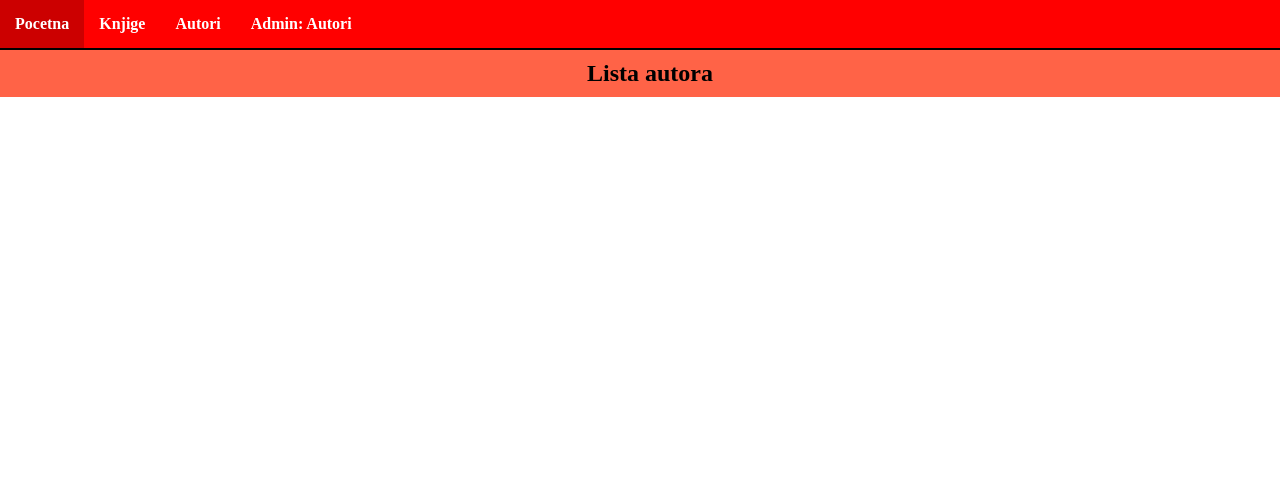
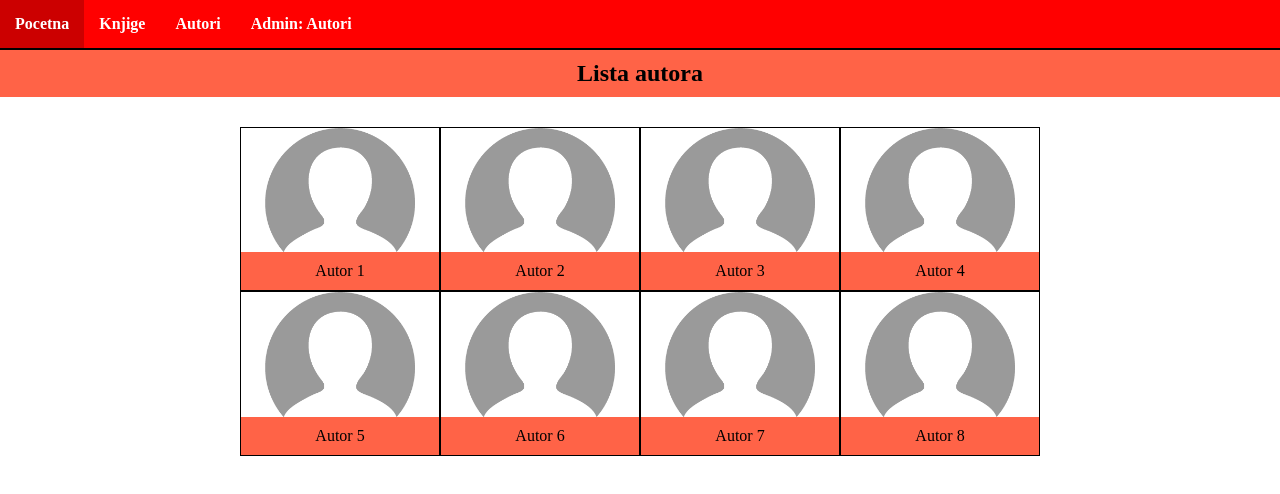
Before and after one commit to hpatrik0/web-design, a plain HTML site: page autori.html in a window 1280 px wide. Drawn offline with Linux system fonts and the light colour scheme.

Commit message:
Stranica 'lista autori' i povezivanje linkova

```diff
--- a/autori.html
+++ b/autori.html
@@ -9,14 +9,65 @@
             <ul>
                 <li><a href="">Pocetna</a></li>
                 <li><a href="">Knjige</a></li>
-                <li><a href="">Autori</a></li>
-                <li><a href="">Admin: Autori</a></li>
+                <li><a href="autori.html">Autori</a></li>
+                <li><a href="autor_admin.html">Admin: Autori</a></li>
 
             </ul>
         </nav>
 
         <h2 class="title">Lista autora</h2>
+        <div class="autor-grid">
+            <a href="autor.html">
+                <div class="autor">
+                    <img alt="Autor 1" src="default_pfp.png" width="150px">
+                    <label>Autor 1</label>
+                </div>
+            </a>
+            <a href="autor.html">
+                <div class="autor">
+                    <img alt="Autor 2" src="default_pfp.png" width="150px">
+                    <label>Autor 2</label>
+                </div>
+            </a>
+            <a href="autor.html">
+                <div class="autor">
+                    <img alt="Autor 3" src="default_pfp.png" width="150px">
+                    <label>Autor 3</label>
 
+                </div>
+            </a>
+            <a href="autor.html">
+                <div class="autor">
+                    <img alt="Autor 4" src="default_pfp.png" width="150px">
+                    <label>Autor 4</label>
+                </div>
+            </a>
+            <a href="autor.html">
+                <div class="autor">
+                    <img alt="Autor 5" src="default_pfp.png" width="150px">
+                    <label>Autor 5</label>
+                </div>
+            </a>
+            <a href="autor.html">
+                <div class="autor">
+                    <img alt="Autor 6" src="default_pfp.png" width="150px">
+                    <label>Autor 6</label>
+                </div>
+            </a>
+            <a href="autor.html">
+                <div class="autor">
+                    <img alt="Autor 7" src="default_pfp.png" width="150px">
+                    <label>Autor 7</label>
+
+                </div>
+            </a>
+            <a href="autor.html">
+                <div class="autor">
+                    <img alt="Autor 8" src="default_pfp.png" width="150px">
+                    <label>Autor 8</label>
+                </div>
+            </a>
+        </div>
 
 
     </body>
--- a/style.css
+++ b/style.css
@@ -10,7 +10,8 @@ body {
     border-top: 2px solid black;
     display: block;
     margin: 0;
-    padding: 10px;
+    padding-top: 10px;
+    padding-bottom: 10px;
     width: 100%;
     background-color: tomato;
     text-align: center;
@@ -144,20 +145,25 @@ body {
 }
 
 .autor-grid {
-    background-color: tomato;
     max-width: 800px;
-    margin: 10px auto;
+    margin: 30px auto;
     display: grid;
     grid-template-columns: repeat(4, 1fr); /* 4 kolone, po "1fr" zauzetog mesta */
 }
 
+.autor label {
+    padding: 10px;
+    display: block;
+    background-color: tomato;
+}
+
 .autor {
-  padding: 10px;
+  padding: 0px;
   border: 1px solid black;
   outline: 0;
 }
 
-.autor:hover {
+.autor:hover label {
     background-color: rgb(213, 64, 38);
 }
 
```
Also changed, not shown: autor.html (+2 -2 lines).
